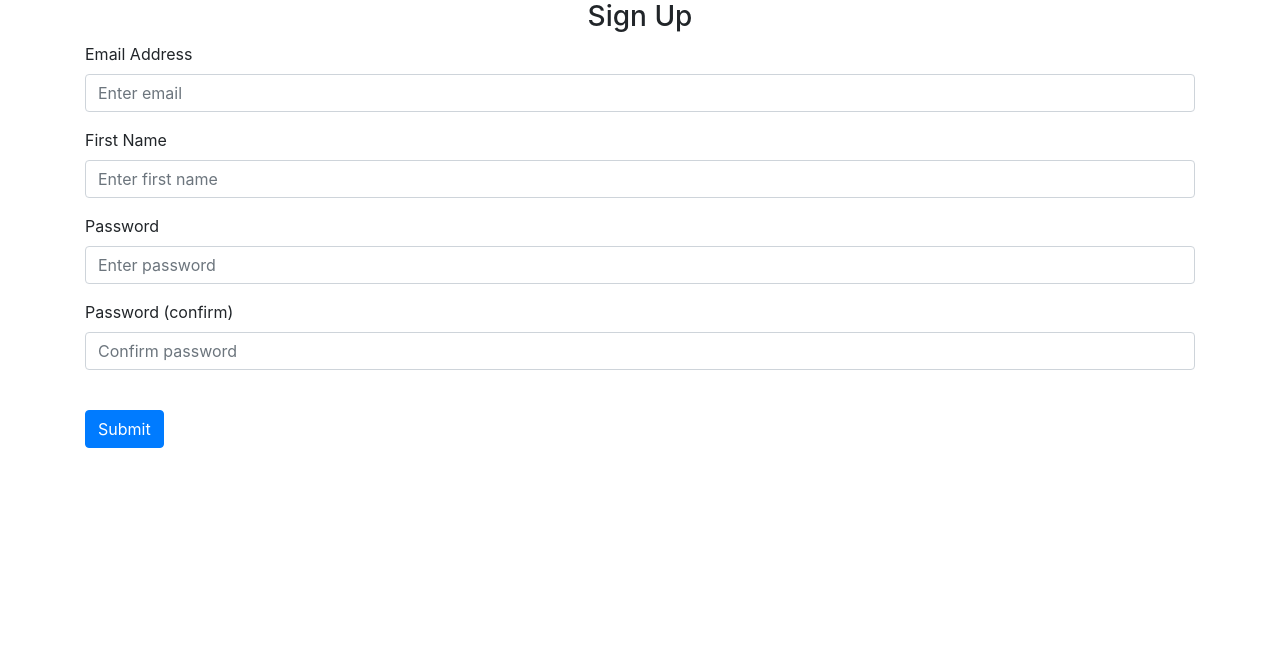
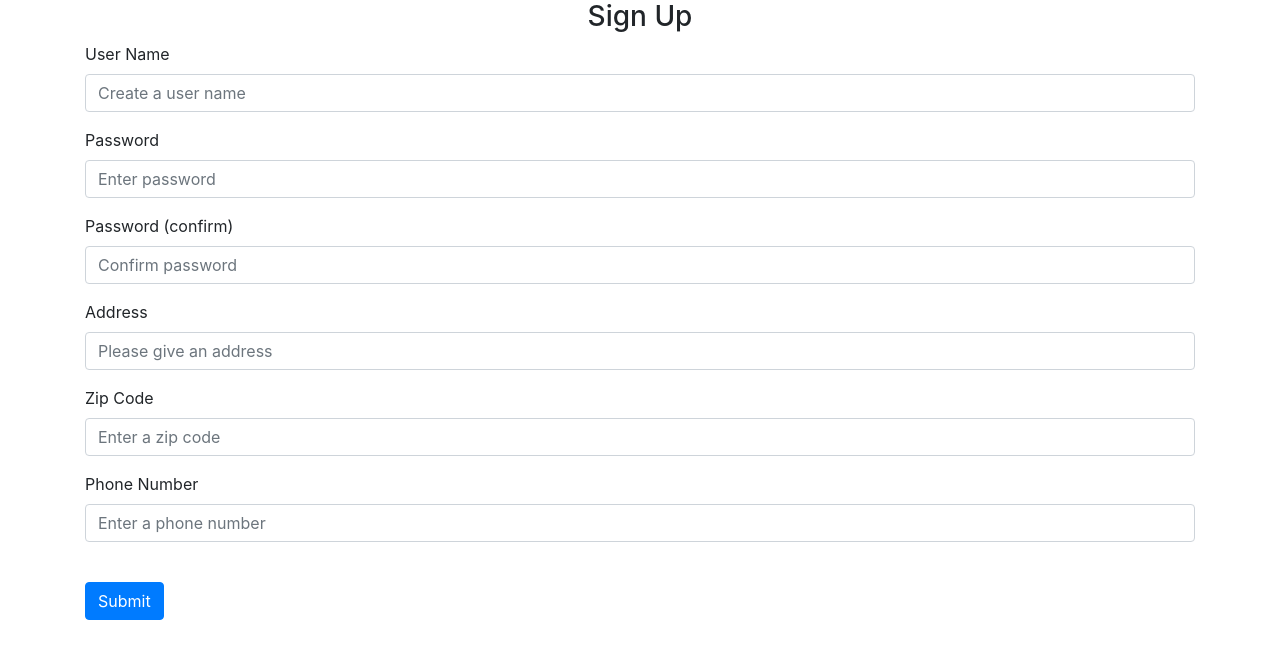
Before and after one commit to Warren-source/CS435-project, a Flask app: page /sign-up in a window 1280 px wide. Shown: the part 56-715 px from the top of the page. Run offline with Flask 2, Linux system fonts and the light colour scheme; some libraries are stand-ins or nearby versions.

```diff
--- a/website/auth.py
+++ b/website/auth.py
@@ -16,12 +16,12 @@ auth = Blueprint('auth', __name__)
 #this receives GET and POST
 @auth.route('/login', methods=['GET','POST'])
 def login():
-    #if there's a post from submit button, check if email and password match
+    #if there's a post from submit button, check if user name and password match
     if request.method == 'POST':
-        email = request.form.get('email')
+        user_name = request.form.get('userName')
         password = request.form.get('password')
-        #search the table user by email
-        user = User.query.filter_by(email=email).first()
+        #search the table user by user name
+        user = User.query.filter_by(user_name=user_name).first()
         if user:
             if check_password_hash(user.password, password):
                 flash('Logged in', category='success')
@@ -30,7 +30,7 @@ def login():
             else:
                 flash('Incorrect password', category='error')
         else:
-            flash('Incorrect email', category='error')
+            flash('Incorrect user name', category='error')
 
     return render_template("login.html", user=current_user)
 
@@ -46,27 +46,35 @@ def sign_up():
     #if request method is a post, set a bunch of variables
     #to the fields
     if request.method =='POST':
-        email = request.form.get('email')
-        first_name = request.form.get('firstName')
+        user_name = request.form.get('userName')
         password1 = request.form.get('password1')
         password2 = request.form.get('password2')
+        address = request.form.get('address')
+        zipcode = request.form.get('zipcode')
+        phone = request.form.get('phone')
         #this is just to check if the info submitted is all there
         #and the passwords match
         #we must first check if the user already exists
-        user = User.query.filter_by(email=email).first()
+        user = User.query.filter_by(user_name=user_name).first()
+
         if user:
-            flash('Account already exists with this email', category='error')
-        elif len(email) < 1:
-            flash('Please fill in email', category='error')
-        elif len(first_name) < 1:
-            flash('Please fill in first name', category='error')
+            flash('This username is already taken', category='error')
+        elif len(user_name) < 1:
+            flash('Please fill in user name', category='error')
         elif len(password1) < 1:
             flash ('Please create a password', category='error')
         elif password1 != password2:
             flash('Passwords must match', category='error')
+        elif len(address) < 5:
+            flash('Please give an address', category='error')
+        elif len(zipcode) < 5:
+            flash('Please give a zip code', category='error')
+        elif len(phone) < 10:
+            flash('Please give a valid phone number', category='error')
         else:
             #create user, and redirect them to home page
-            new_user = User(email=email, first_name=first_name, password=generate_password_hash(password1, method='sha256'))
+            new_user = User(user_name=user_name, password=generate_password_hash(password1, method='sha256'),
+                            address=address, zipcode=zipcode, phone=phone)
             db.session.add(new_user)
             db.session.commit()
             login_user(new_user, remember=True)
--- a/website/templates/home.html
+++ b/website/templates/home.html
@@ -54,6 +54,7 @@
       placeholder="Enter expiration date"
     />
   </div>
+  <!-- okay, don't know how to give submit button the Seller id variable----->
   <br />
   <button type="submit" class="btn btn-primary">Submit</button>
 </form>
--- a/website/templates/sign_up.html
+++ b/website/templates/sign_up.html
@@ -4,27 +4,18 @@ content %}
 <!--this whole form posts to the backend with all this input info-->
 <form method="POST">
   <h3 align="center">Sign Up</h3>
-  <!--ask user for email, bootstrap provdies these input types, which we inherit from
+  <!--bootstrap provdies these input types, which we inherit from
     base.html-->
+
+  <!--ask user for user name-->
   <div class="form-group">
-    <label for="email">Email Address</label>
-    <input
-      type="email"
-      class="form-control"
-      id="email"
-      name="email"
-      placeholder="Enter email"
-    />
-  </div>
-  <!--ask user for first name-->
-  <div class="form-group">
-    <label for="firstName">First Name</label>
+    <label for="userName">User Name</label>
     <input
       type="text"
       class="form-control"
-      id="firstName"
-      name="firstName"
-      placeholder="Enter first name"
+      id="userName"
+      name="userName"
+      placeholder="Create a user name"
     />
   </div>
   <!--ask user for password-->
@@ -49,6 +40,36 @@ content %}
       placeholder="Confirm password"
     />
   </div>
+  <div class="form-group">
+    <label for="address">Address</label>
+    <input
+      type="text"
+      class="form-control"
+      id="address"
+      name="address"
+      placeholder="Please give an address"
+    />
+  </div>
+  <div class="form-group">
+    <label for="zipcode">Zip Code</label>
+    <input
+      type="text"
+      class="form-control"
+      id="zipcode"
+      name="zipcode"
+      placeholder="Enter a zip code"
+    />
+  </div>
+  <div class="form-group">
+    <label for="phone">Phone Number</label>
+    <input
+      type="text"
+      class="form-control"
+      id="phone"
+      name="phone"
+      placeholder="Enter a phone number"
+    />
+  </div>
   <br />
   <button type="submit" class="btn btn-primary">Submit</button>
 
```
Also changed, not shown: website/models.py (+14 -2 lines), website/templates/buy.html (added, +74 -0 lines), website/templates/login.html (+6 -6 lines), website/templates/market.html (+58 -14 lines), website/views.py (+22 -3 lines), website/database.db.
